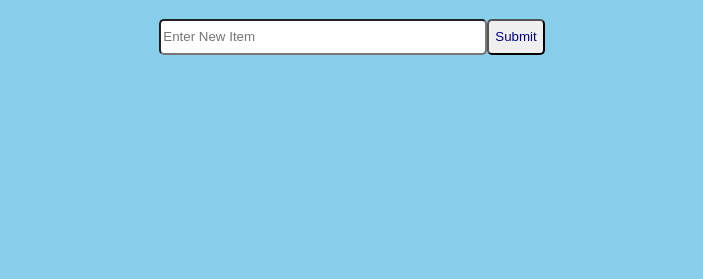
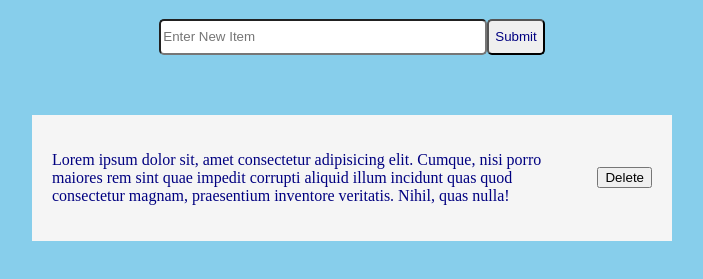
Before and after one commit to JasonHensley1989/todo-list-oop, a plain HTML site: page index.html in a window 1280 px wide. Shown: the part 61-340 px from the top of the page, without its empty margins (288-991 px from the left). Drawn offline with Linux system fonts and the light colour scheme.

Commit message:
secondary placement for list div styled and ready to hook up to event listeners

```diff
--- a/index.html
+++ b/index.html
@@ -8,6 +8,7 @@
     <script src="/script.js"></script>
     <link rel="stylesheet" type="text/css" href="styles.css" />
 <body>
+    <!-- top div is input and form -->
     <div class="container">
         <h1 class="title">TO DO LIST USING OOP</h1>
         <form class="form">
@@ -15,5 +16,12 @@
             <button class="submit topGroup">Submit</button>
         </form>
     </div>
+    <!-- second div is a list to hold items -->
+    <div class="list">
+        <div class="toDo">
+            <p>Lorem ipsum dolor sit, amet consectetur adipisicing elit. Cumque, nisi porro maiores rem sint quae impedit corrupti aliquid illum incidunt quas quod consectetur magnam, praesentium inventore veritatis. Nihil, quas nulla!</p>
+            <button class="deleteBtn">Delete</button>
+        </div>
+    </div>
 </body>
 </html>
--- a/styles.css
+++ b/styles.css
@@ -30,6 +30,25 @@ body {
     transform: scale(1.25);
 }
 
-/* .topGroup {
-    height: 50px;
-} */
+/* Code below is for list styling */
+
+.list {
+    /* background-color: teal; */
+   /* border: 2px solid black; */
+   display: flex;
+   justify-content: center;
+}
+
+.toDo {
+    background-color: whitesmoke;
+    display: flex;
+    justify-content: center;
+    align-items: center;
+    margin-top: 60px;
+    max-width: 600px;
+    padding: 20px;
+}
+
+.toDo button {
+   margin-left: 10px;
+}
```
